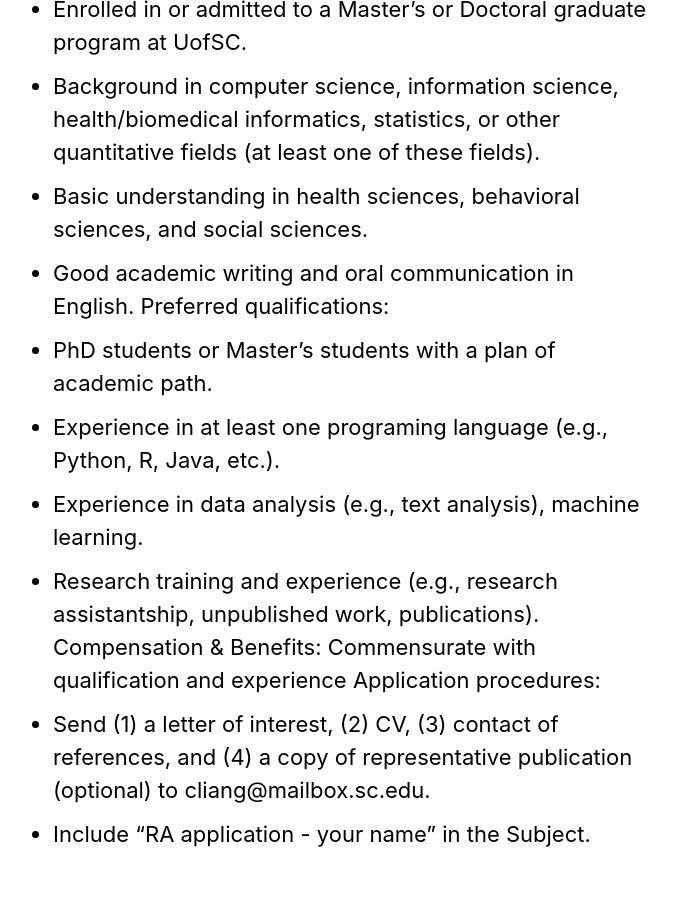
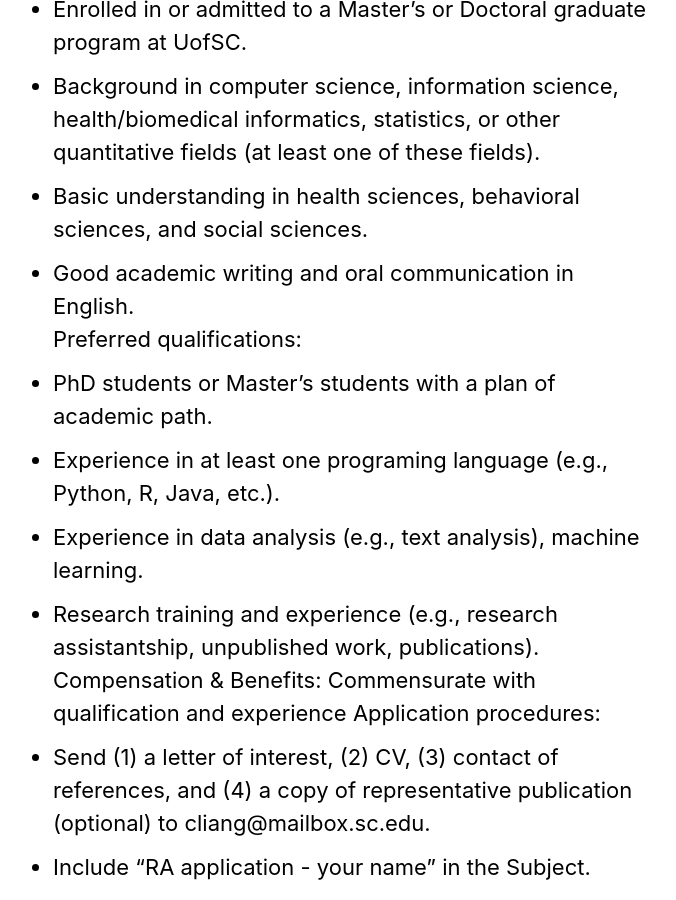
Before and after one commit to nehcgnail/nehcgnail.github.io, a Jekyll site: the page built from _pages/prospective_students.md, in a window 1280 px wide and 900 px high, scrolled down 1170 px. Shown: the whole window, without its empty margins (309-985 px from the left). Built offline with Jekyll 4.4.1, drawn with Linux system fonts in a browser that asks for light colours; cached includes are drawn as plain includes; nearby versions of some CDN libraries.

Commit message:
job post

```diff
--- a/_pages/prospective_students.md
+++ b/_pages/prospective_students.md
@@ -21,13 +21,13 @@
 - Enrolled in or admitted to a Master's or Doctoral graduate program at UofSC.
 - Background in computer science, information science, health/biomedical informatics, statistics, or other quantitative fields (at least one of these fields).
 - Basic understanding in health sciences, behavioral sciences, and social sciences.
-- Good academic writing and oral communication in English.
+- Good academic writing and oral communication in English.<br/>
 Preferred qualifications:
 - PhD students or Master's students with a plan of academic path.
 - Experience in at least one programing language (e.g., Python, R, Java, etc.).
 - Experience in data analysis (e.g., text analysis), machine learning.
-- Research training and experience (e.g., research assistantship, unpublished work, publications).
+- Research training and experience (e.g., research assistantship, unpublished work, publications).<br/>
 Compensation & Benefits: Commensurate with qualification and experience
 Application procedures:
 - Send (1) a letter of interest, (2) CV, (3) contact of references, and (4) a copy of representative publication (optional) to &#99;&#108;&#105;&#97;&#110;&#103;&#64;&#109;&#97;&#105;&#108;&#98;&#111;&#120;&#46;&#115;&#99;&#46;&#101;&#100;&#117;.
-- Include "RA application - your name" in the Subject.
+- Include "RA application - your name" in the Subject.<br/>
```
